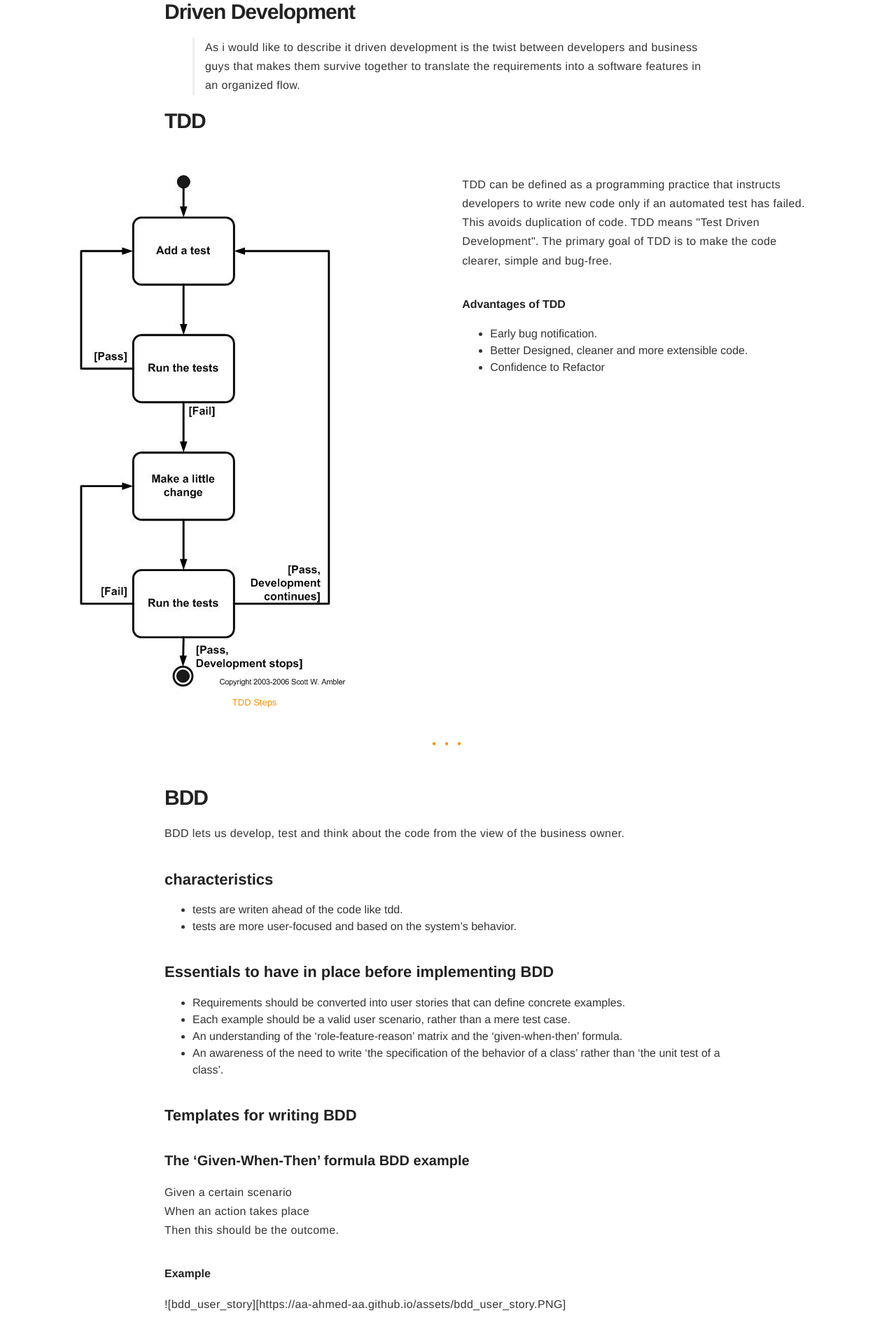
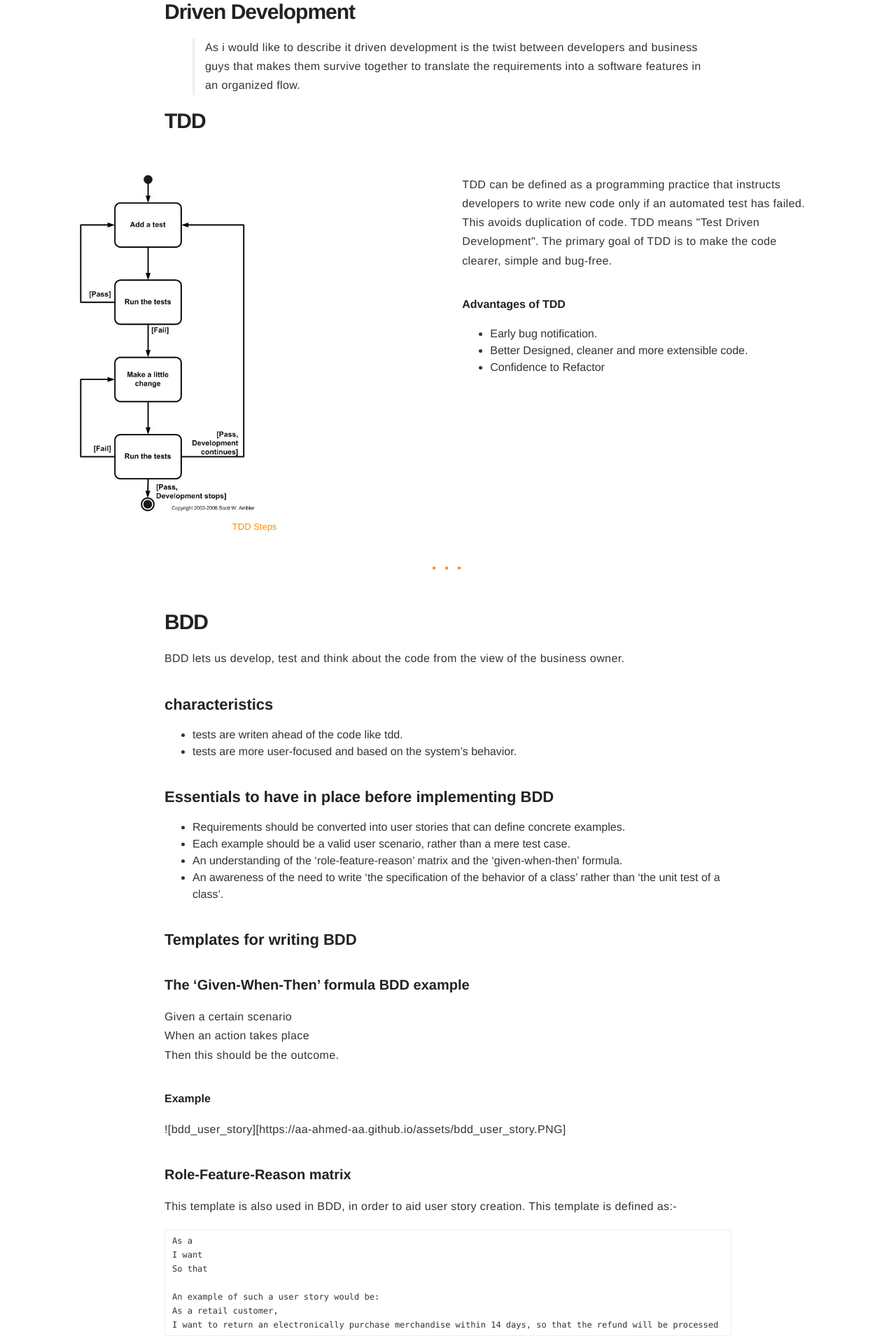
Before and after one commit to aa-ahmed-aa/aa-ahmed-aa.github.io, a Jekyll site: the page built from _posts/2019-6-8-Driven-Development.md, in a window 1280 px wide. Shown: the part 307-2226 px from the top of the page at 70% size. Built offline with Jekyll 4.4.1, drawn with Linux system fonts in a browser that asks for light colours.

Commit message:
TDD AND BDD

```diff
--- a/_posts/2019-6-8-Driven-Development.md
+++ b/_posts/2019-6-8-Driven-Development.md
@@ -17,7 +17,7 @@ description: in this blog i will be taking about drived development TDD / BDD /
 # TDD
 <div class="side-by-side">
     <div class="toleft">
-        <img class="image" src="https://aa-ahmed-aa.github.io/assets/tddSteps.jpg" alt="TDD Steps">
+        <img width="50%" class="image" src="https://aa-ahmed-aa.github.io/assets/tddSteps.jpg" alt="TDD Steps">
         <figcaption class="caption">TDD Steps</figcaption>
     </div>
     <div class="toright">
```
